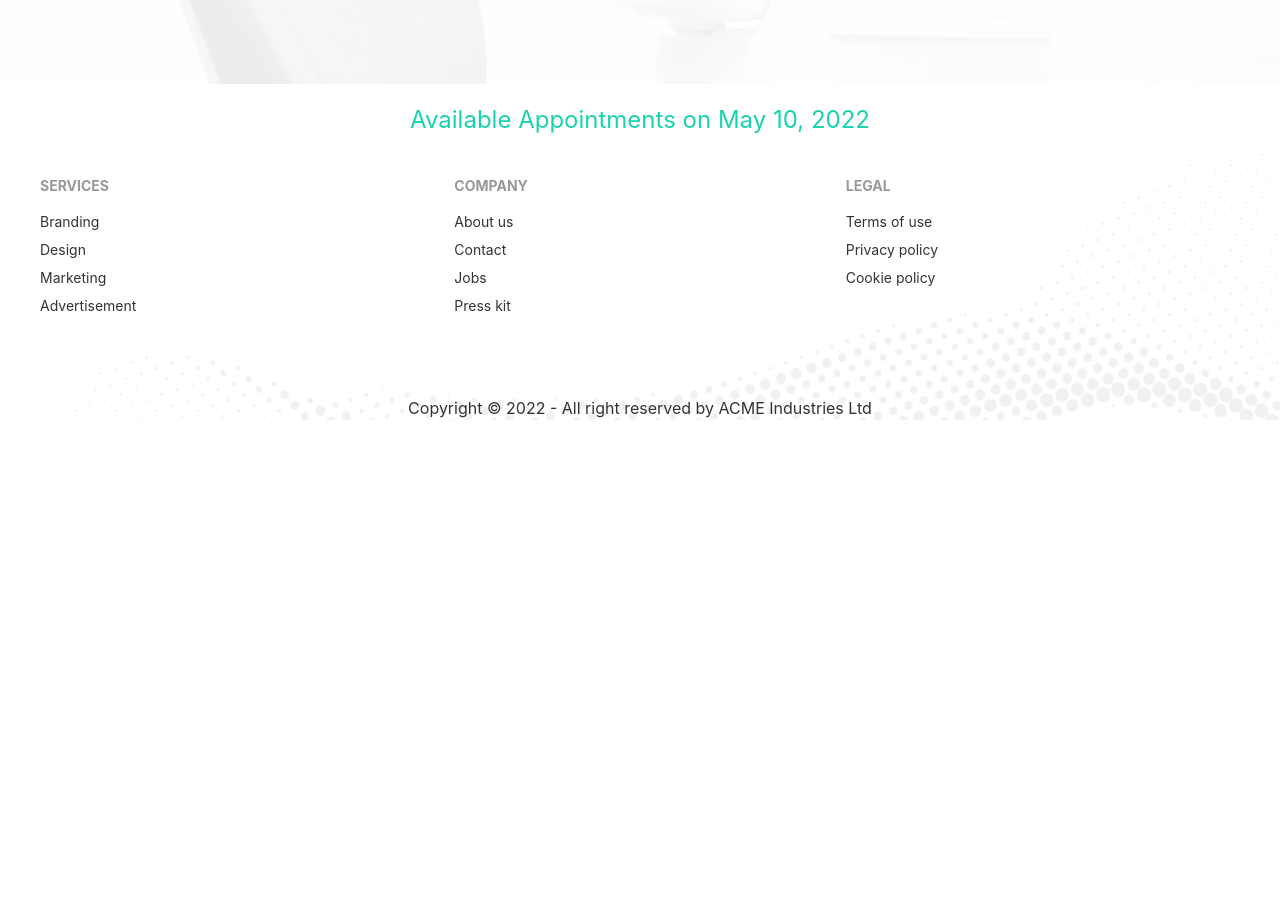
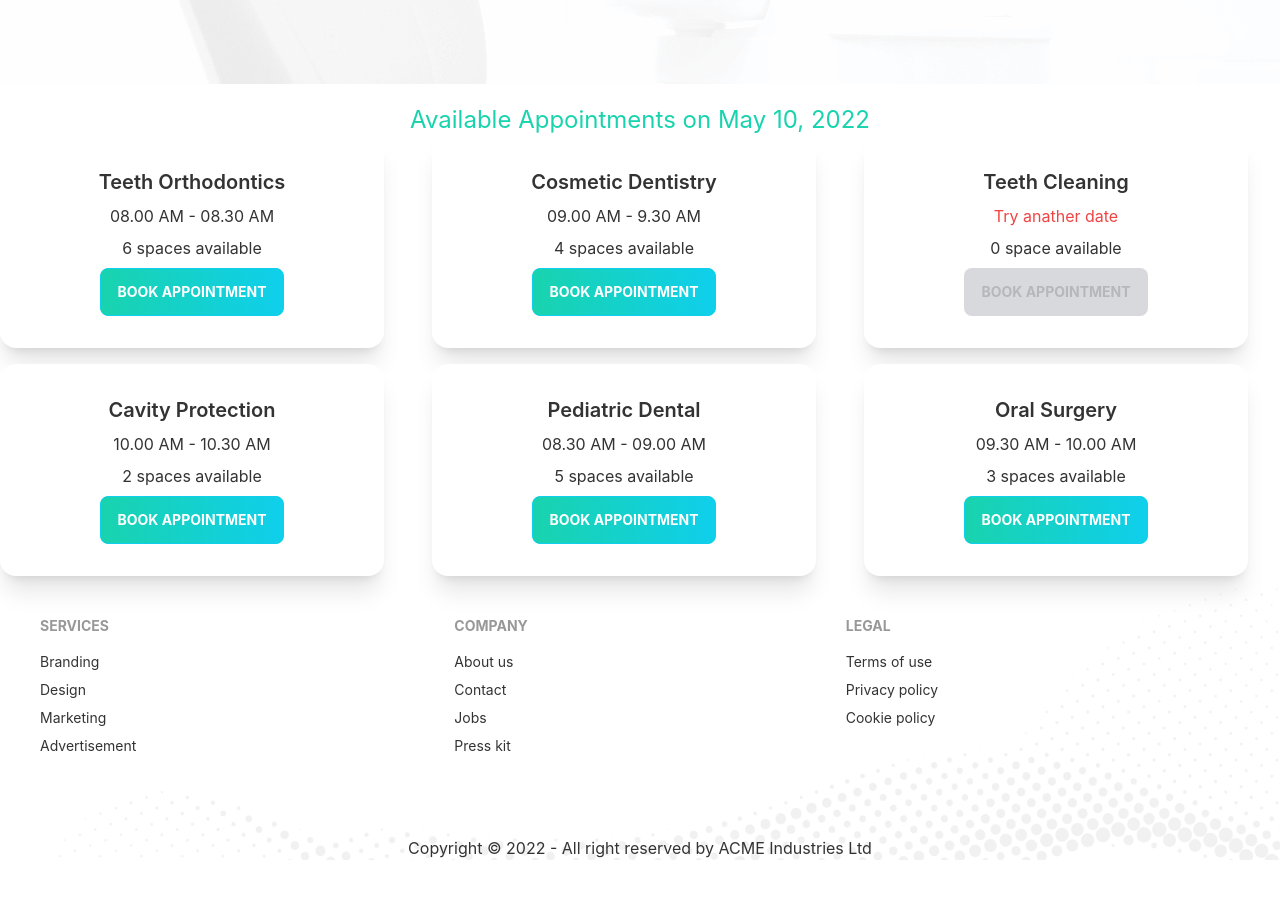
Before and after one commit to Sadman600/doctors-portal-client, a React (Create React App) app: page /appointment in a window 1280 px wide. Shown: the part 780-1678 px from the top of the page. Before the commit the page ends 1240 px from the top, so only its background shows below. Built offline with nearby package versions, Linux system fonts and the light colour scheme.

Commit message:
Added Appointment modal component

```diff
--- /dev/null
+++ b/public/services.json
@@ -0,0 +1,57 @@
+[
+    {
+        "_id": 1,
+        "name": "Teeth Orthodontics",
+        "slots": [
+            "08.00 AM - 08.30 AM",
+            "08.30 AM - 09.00 AM",
+            "09.00 AM - 9.30 AM",
+            "09.30 AM - 10.00 AM",
+            "10.00 AM - 10.30 AM",
+            "10.30 AM - 11.00 AM"
+        ]
+    },
+    {
+        "_id": 2,
+        "name": "Cosmetic Dentistry",
+        "slots": [
+            "09.00 AM - 9.30 AM",
+            "09.30 AM - 10.00 AM",
+            "10.00 AM - 10.30 AM",
+            "10.30 AM - 11.00 AM"
+        ]
+    },
+    {
+        "_id": 3,
+        "name": "Teeth Cleaning",
+        "slots": []
+    },
+    {
+        "_id": 4,
+        "name": "Cavity Protection",
+        "slots": [
+            "10.00 AM - 10.30 AM",
+            "10.30 AM - 11.00 AM"
+        ]
+    },
+    {
+        "_id": 5,
+        "name": "Pediatric Dental",
+        "slots": [
+            "08.30 AM - 09.00 AM",
+            "09.00 AM - 9.30 AM",
+            "09.30 AM - 10.00 AM",
+            "10.00 AM - 10.30 AM",
+            "10.30 AM - 11.00 AM"
+        ]
+    },
+    {
+        "_id": 6,
+        "name": "Oral Surgery",
+        "slots": [
+            "09.30 AM - 10.00 AM",
+            "10.00 AM - 10.30 AM",
+            "10.30 AM - 11.00 AM"
+        ]
+    }
+]
--- /dev/null
+++ b/src/Pages/Appointment/AppointmentModal.js
@@ -0,0 +1,31 @@
+import { format } from 'date-fns';
+import React from 'react';
+
+const AppointmentModal = ({ treatment, date }) => {
+    const { name, slots } = treatment;
+    return (
+        <div>
+            <input type="checkbox" id="booking-modal" className="modal-toggle" />
+            <div className="modal modal-bottom sm:modal-middle">
+                <div className="modal-box">
+                    <label for="booking-modal" className="btn btn-sm btn-circle absolute right-2 top-2">✕</label>
+                    <h3 className="font-bold text-lg">Booking for: {name}</h3>
+                    <form className='grid grid-cols-1 gap-2 justify-items-center mt-2'>
+                        <input name='date' type="text" value={format(date, 'PP')} className="input input-bordered w-full max-w-xs" readOnly />
+                        <select name='slot' className="select select-bordered w-full max-w-xs">
+                            {
+                                slots.map(slot => <option key={slot} value={slot}>{slot}</option>)
+                            }
+                        </select>
+                        <input name='name' type="text" placeholder="Enter your name" className="input input-bordered w-full max-w-xs" />
+                        <input name='email' type="email" placeholder="Enter email address" className="input input-bordered w-full max-w-xs" />
+                        <input name='phone' type="text" placeholder="Enter phone number" className="input input-bordered w-full max-w-xs" />
+                        <input type="submit" value="Submit" className="btn btn-primary w-full uppercase text-white font-bold bg-gradient-to-r from-secondary to-primary" />
+                    </form>
+                </div>
+            </div>
+        </div>
+    );
+};
+
+export default AppointmentModal;
--- /dev/null
+++ b/src/Pages/Appointment/AppointmentService.js
@@ -0,0 +1,29 @@
+import React from 'react';
+
+const AppointmentService = ({ service, setTreatment }) => {
+    const { name, slots } = service;
+    return (
+        <div class="card w-96  bg-base-100 shadow-xl hover:shadow-2xl">
+            <div class="card-body items-center text-center">
+                <h2 class="card-title">{name}</h2>
+                <p>
+                    {
+                        slots.length
+                            ? <span>{slots[0]}</span>
+                            : <span className='text-red-500'>Try anather date</span>
+                    }
+                </p>
+                <p>{slots.length} {slots.length > 1 ? 'spaces' : 'space'} available</p>
+                <label
+                    for="booking-modal"
+                    onClick={() => setTreatment(service)}
+                    disabled={slots.length === 0}
+                    className={`btn btn-primary uppercase text-white font-bold ${slots.length === 0 ? 'bg-gray-400' : 'bg-gradient-to-r from-secondary to-primary'} `}>
+                    Book Appointment</label>
+
+            </div>
+        </div>
+    );
+};
+
+export default AppointmentService;
--- a/src/Pages/Appointment/AvailableAppoinment.js
+++ b/src/Pages/Appointment/AvailableAppoinment.js
@@ -1,11 +1,32 @@
 import { format } from 'date-fns';
-import React from 'react';
+import React, { useEffect, useState } from 'react';
+import AppointmentModal from './AppointmentModal';
+import AppointmentService from './AppointmentService';
+
 
 const AvailableAppoinment = ({ date }) => {
-
+    const [services, setServices] = useState([]);
+    const [treatment, setTreatment] = useState(null);
+    useEffect(() => {
+        fetch('services.json')
+            .then(res => res.json())
+            .then(data => setServices(data));
+    }, []);
     return (
         <div className='mt-5'>
             <h1 className='text-center text-2xl text-secondary'>Available Appointments on {format(date, 'PP')}</h1>
+            <div className='grid grid-cols-1 lg:grid-cols-3 gap-4'>
+                {
+                    services.map(service => <AppointmentService
+                        key={service._id}
+                        service={service}
+                        setTreatment={setTreatment}
+                    />)
+                }
+            </div>
+            {
+                treatment && <AppointmentModal date={date} treatment={treatment}></AppointmentModal>
+            }
         </div>
     );
 };
--- a/src/Pages/Shared/Button.js
+++ b/src/Pages/Shared/ShareedButton.js
@@ -1,11 +1,11 @@
 import React from 'react';
 
-const Button = (children) => {
+const ShareedButton = ({ children }) => {
     return (
-        <>
+        <div>
             <button className="btn btn-primary uppercase text-white font-bold bg-gradient-to-r from-secondary to-primary">{children}</button>
-        </>
+        </div>
     );
 };
 
-export default Button;
+export default ShareedButton;
```
